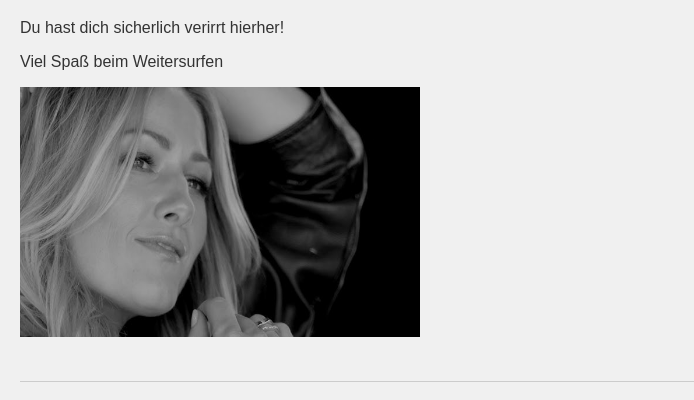
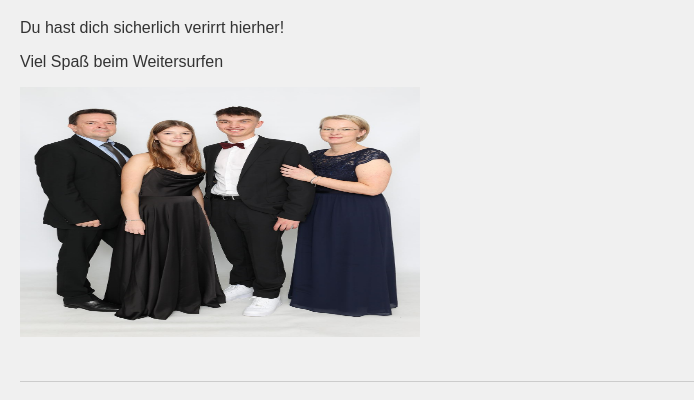
Before and after one commit to Rainer0179/website, a plain HTML site: page public/index.html in a window 1280 px wide. Shown: the part 61-461 px from the top of the page, without its empty margins (0-694 px from the left). Drawn offline with Linux system fonts and the light colour scheme; a script that the page names is missing.

Commit message:
Update index.html

```diff
--- a/public/index.html
+++ b/public/index.html
@@ -11,7 +11,7 @@
     <p>Du hast dich sicherlich verirrt hierher!</p>
     <p>Viel Spaß beim Weitersurfen</p>
 
-    <img src="hq720.jpg" alt="Bild" width="400" height="250">
+    <img src="Familie.jpeg" alt="Bild" width="400" height="250">
 
     <footer>
         <h2>Impressum</h2>
```
